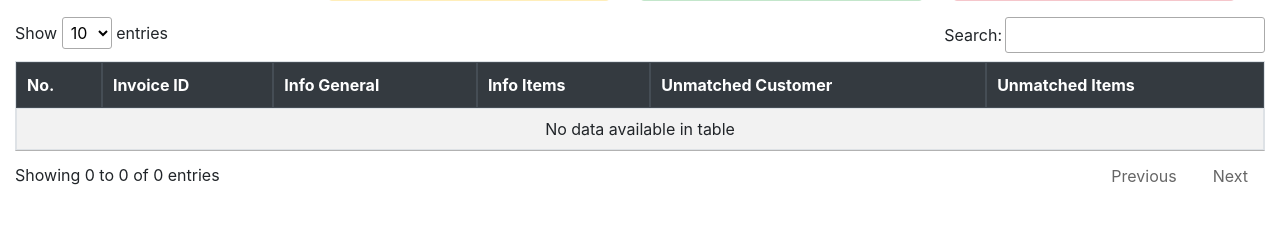
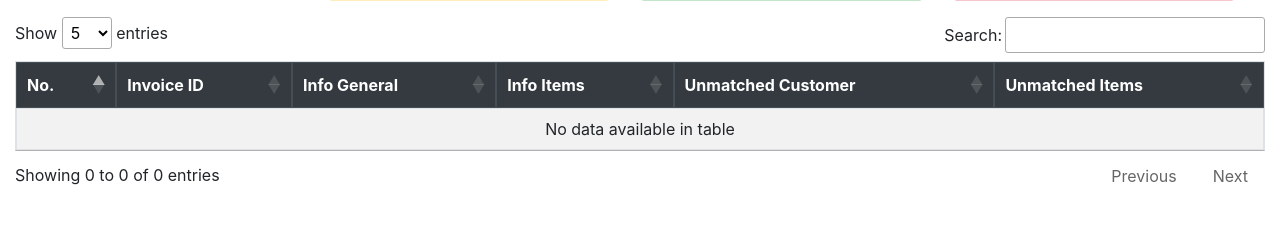
Before and after one commit to robertcnws/api_qbwc_zoho, a Django app: template api_quickbook_soap/templates/api_quickbook_soap/matched_invoices.html in a window 1280 px wide. Shown: the part 209-435 px from the top of the page. Run offline with Django 5.2, Linux system fonts and the light colour scheme; the template is opened without the code that fills it, so the values that code supplies are empty; some libraries are stand-ins or nearby versions.

Commit message:
chore: Enable ordering in list views for items, invoices, and customers

```diff
--- a/api_quickbook_soap/templates/api_quickbook_soap/matched_customers.html
+++ b/api_quickbook_soap/templates/api_quickbook_soap/matched_customers.html
@@ -87,8 +87,9 @@
     $(document).ready(function() {
         $('#myTable').DataTable({
             "paging": true,
-            "pageLength": 10,
-            "lengthMenu": [10, 25, 50],
+            "pageLength": 5,
+            "lengthMenu": [5, 10, 25, 50],
+            "ordering": true,
         });
     });
 
--- a/api_quickbook_soap/templates/api_quickbook_soap/matched_invoices.html
+++ b/api_quickbook_soap/templates/api_quickbook_soap/matched_invoices.html
@@ -7,6 +7,13 @@
     <link href="https://stackpath.bootstrapcdn.com/bootstrap/4.5.2/css/bootstrap.min.css" rel="stylesheet">
     <!-- DataTables CSS -->
     <link rel="stylesheet" type="text/css" href="https://cdn.datatables.net/1.11.5/css/jquery.dataTables.css">
+    <style>
+        .centered-cell {
+            justify-content: center; /* Centrado horizontal */
+            align-items: center; /* Centrado vertical */
+            text-align: center; /* Centrado de texto */
+        }
+    </style>
 </head>
 <body>
     <div class="container-fluid mt-5">
@@ -42,7 +49,7 @@
             </div>
         </div>
 
-        <div class="row justify-content-center">
+        <div class="row justify-content-center centered-cell" >
             <div class="col-12">
                 <div class="table-responsive">
 
@@ -66,9 +73,9 @@
                             {% else %}
                                 <tr style="background-color: rgba(255, 255, 0, 0.1);">
                             {% endif %}
-                                    <td>{{ forloop.counter }}</td>
-                                    <td>{{ invoice.invoice_id }}</td>
-                                    <td>
+                                    <td class="centered-cell">{{ forloop.counter }}</td>
+                                    <td class="centered-cell">{{ invoice.invoice_id }}</td>
+                                    <td class="centered-cell">
                                         <ul>
                                             <li>Invoice number: {{ invoice.invoice_number }}</li>
                                             <li>Customer name: {{ invoice.customer_name }}</li>
@@ -76,14 +83,14 @@
                                             <li>Amount: {{ invoice.total }}</li>
                                         </ul>
                                     </td>
-                                    <td>
+                                    <td class="centered-cell">
                                         <ul>
                                             {% for item in invoice.line_items %}
                                                 <li>{{ item.description }} (Total Item: <b>{{ item.item_total }})</b></li>
                                             {% endfor %}
                                         </ul>
                                     </td>
-                                    <td>
+                                    <td class="centered-cell">
                                         {% if invoice.customer_unmatched %}
                                             <ul>
                                                {% for item in invoice.customer_unmatched %}
@@ -98,7 +105,7 @@
                                             <p class="alert alert-success" style="text-align: center;"><b>Matched</b></p>
                                         {% endif %}
                                     </td>
-                                    <td>
+                                    <td class="centered-cell">
                                         {% if invoice.items_unmatched %}
                                             <ul>
                                                 {% for item in invoice.items_unmatched %}
@@ -131,9 +138,9 @@
         $(document).ready( function () {
             $('#myTable').DataTable({
                 "paging": true,
-                "pageLength": 10,
-                "lengthMenu": [10, 25, 50],
-                "ordering": false,
+                "pageLength": 5,
+                "lengthMenu": [5, 10, 25, 50],
+                "ordering": true,
             });
         } );
     </script>
--- a/api_quickbook_soap/templates/api_quickbook_soap/matched_items.html
+++ b/api_quickbook_soap/templates/api_quickbook_soap/matched_items.html
@@ -88,8 +88,9 @@
     $(document).ready(function() {
         $('#myTable').DataTable({
             "paging": true,
-            "pageLength": 10,
-            "lengthMenu": [10, 25, 50],
+            "pageLength": 5,
+            "lengthMenu": [5, 10, 25, 50],
+            "ordering": true
         });
     });
 
--- a/api_zoho_customers/templates/api_zoho_customers/list_customers.html
+++ b/api_zoho_customers/templates/api_zoho_customers/list_customers.html
@@ -69,7 +69,7 @@
                 "paging": true,
                 "pageLength": 10,
                 "lengthMenu": [10, 25, 50],
-                "ordering": false,
+                "ordering": true,
             });
         } );
     </script>
--- a/api_zoho_invoices/models.py
+++ b/api_zoho_invoices/models.py
@@ -149,7 +149,7 @@ class ZohoFullInvoice(models.Model):
                 ):
                 super(ZohoFullInvoice, self).save(*args, **kwargs)
             else:
-                print(f"ZohoFullInvoice {self.invoice_id} no guardado porque ya existe un objeto con el mismo invoice_id")
+                print(f"ZohoFullInvoice {self.invoice_id} ({self.invoice_number}) no guardado porque ya existe un objeto con el mismo invoice_id")
 
     class Meta:
         verbose_name = "Zoho Full Invoice"
--- a/api_zoho_invoices/templates/api_zoho_invoices/list_invoices.html
+++ b/api_zoho_invoices/templates/api_zoho_invoices/list_invoices.html
@@ -77,7 +77,7 @@
                 "paging": true,
                 "pageLength": 10,
                 "lengthMenu": [10, 25, 50],
-                "ordering": false,
+                "ordering": true,
             });
         } );
     </script>
--- a/api_zoho_invoices/views.py
+++ b/api_zoho_invoices/views.py
@@ -56,7 +56,7 @@ def list_invoices(request):
             return JsonResponse({"error": "Failed to fetch customers"}), 500
     for invoice in invoices_to_save:
         value = list(filter(lambda x: x.invoice_id == invoice.invoice_id, invoices_saved))
-        if len(value) != 0:
+        if len(value) == 0:
             invoice.save()
     # Después de obtener todos los clientes, renderiza la plantilla con la lista de clientes
     invoice_list = ZohoFullInvoice.objects.all()
--- a/api_zoho_items/templates/api_zoho_items/list_items.html
+++ b/api_zoho_items/templates/api_zoho_items/list_items.html
@@ -73,7 +73,7 @@
                 "paging": true,
                 "pageLength": 10,
                 "lengthMenu": [10, 25, 50],
-                "ordering": false,
+                "ordering": true,
             });
         });
     </script>
--- a/api_zoho_items/views.py
+++ b/api_zoho_items/views.py
@@ -51,7 +51,7 @@ def list_items(request):
             return JsonResponse({"error": "Failed to fetch customers"}), 500
     for item in items_to_save:
         value = list(filter(lambda x: x.item_id == item.item_id, items_saved))
-        if len(value) != 0:
+        if len(value) == 0:
             item.save()
     # Después de obtener todos los clientes, renderiza la plantilla con la lista de clientes
     items_list = ZohoItem.objects.all()
```
Also changed, not shown: api_quickbook_soap/templates/api_quickbook_soap/similar_customers.html (+6 -5 lines), api_quickbook_soap/templates/api_quickbook_soap/similar_items.html (+56 -3 lines), api_zoho_customers/views.py (+2 -6 lines), project_api/settings.py (+6 -6 lines).
